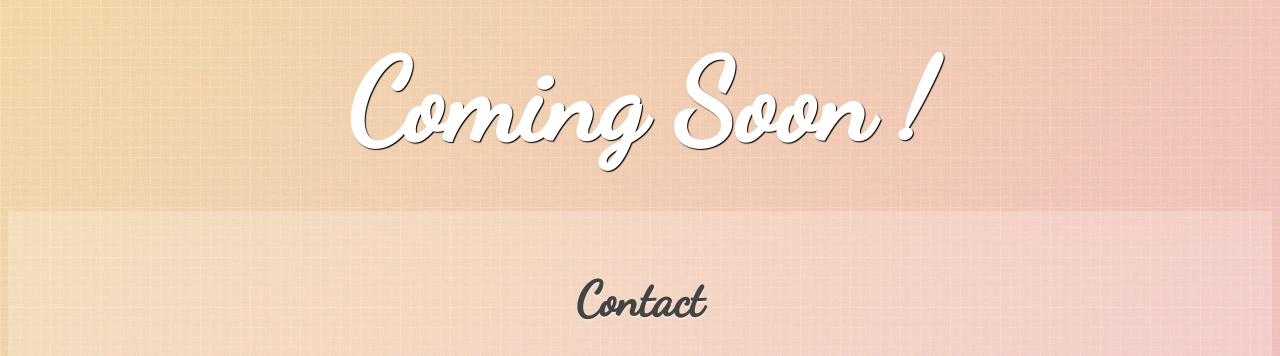
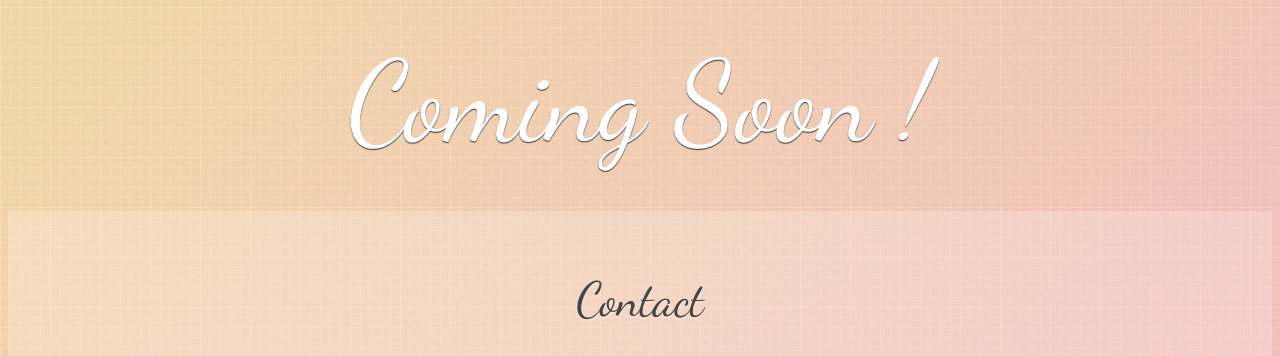
Before and after one commit to hassadee/saimixins.appspot.com, a plain HTML site: page index.html in a window 1280 px wide. Shown: the part 443-799 px from the top of the page. Drawn offline with Linux system fonts and the light colour scheme.

Commit message:
Fix Dancing Script font weight.

```diff
--- a/assets/sass/main.scss
+++ b/assets/sass/main.scss
@@ -140,7 +140,7 @@ you can use the generic selector below, but it's slower:
 }
 
 @font-face {
-    font-family: 'dancing_scriptregular';
+    font-family: "dancing_script_400";
     src: url('fonts/dancingscript/dancing_script-webfont.eot');
     src: url('fonts/dancingscript/dancing_script-webfont.eot?#iefix') format('embedded-opentype'),
          url('fonts/dancingscript/dancing_script-webfont.woff') format('woff'),
@@ -312,12 +312,12 @@ article:after {
 	height: auto;
 	.headline {
 		color: $white;
-		font-family: "dancing_scriptregular";
+		font-family: "dancing_script_400";
 		font-size: 114px;
-		font-weight: 800;
+		font-weight: 400;
 		line-height: 100%;
 		text-align: center;
-		text-shadow: 1px 1px 1px $black;
+		text-shadow: 0px 1px 1px $light-black;
 	}
 }
 
@@ -343,9 +343,9 @@ article:after {
 	width: 100%;
 	height: 30px;
 	h2 {
-		font-family: "dancing_scriptregular";
+		font-family: "dancing_script_400";
 		font-size: 48px;
-		font-weight: 600;
+		font-weight: 400;
 		display: table-cell;
 		vertical-align: middle;
 		text-align: center;
--- a/index.html
+++ b/index.html
@@ -9,7 +9,7 @@
 		<!--[if lte IE 7]><script src="./assets/js/lte-ie7.js"></script><![endif]-->
 
 		<meta http-equiv="X-UA-Compatible" content="IE=edge,chrome=1">
-		<meta name="viewport" content="width=device-width, initial-scale=1.0, maximum-scale=1.0, user-scalable=no" />
+		<!-- <meta name="viewport" content="width=device-width, initial-scale=1.0, maximum-scale=1.0, user-scalable=no" /> -->
 
 		<title>Sai : Mixins Extension for LESS &amp; SASS/SCSS</title>
 
```
Also changed, not shown: assets/css/main.css, 1 other file.
